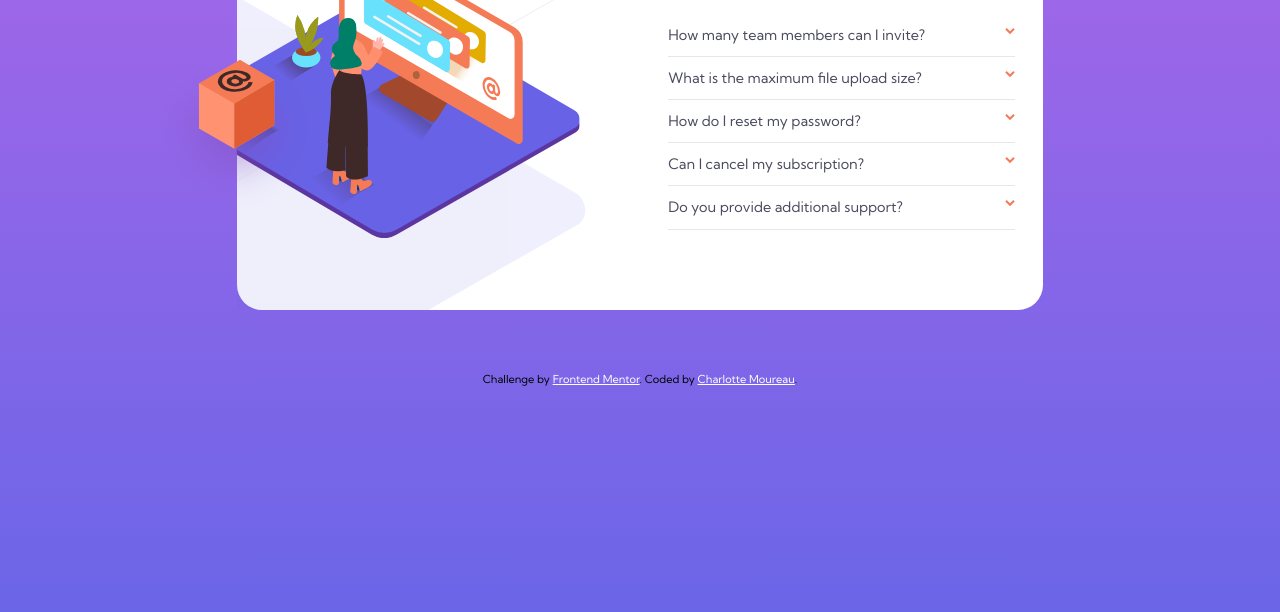
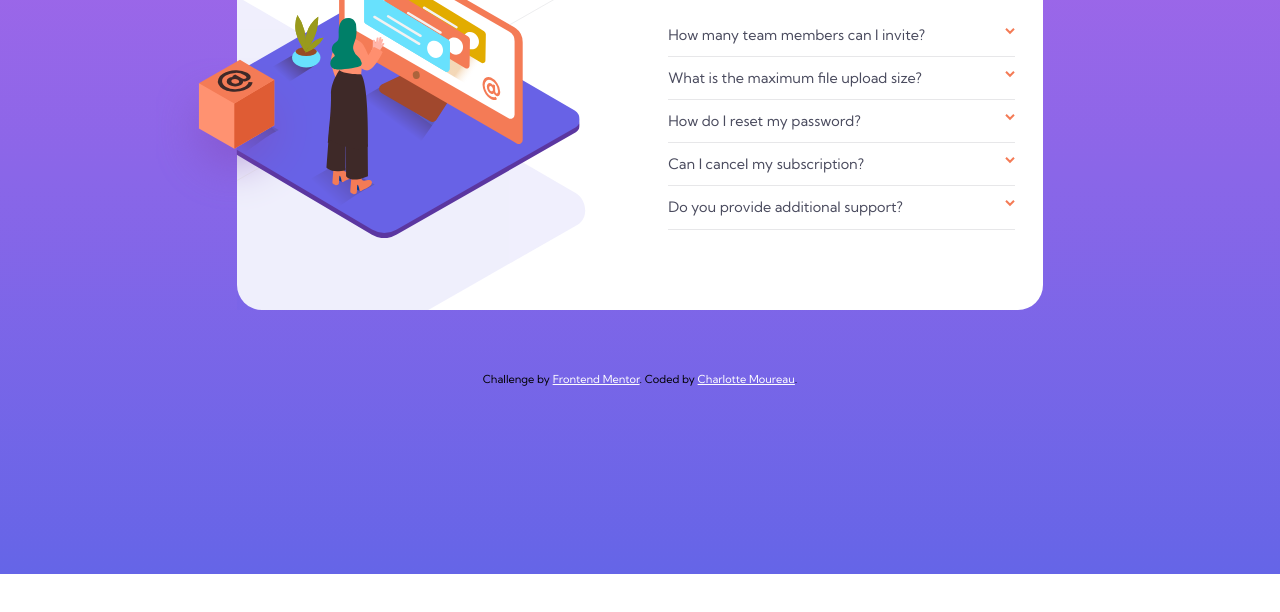
Before and after one commit to CharlotteMoureau/FAQ-accordion-card, a website: page index.html in a window 1280 px wide. Shown: the part 226-838 px from the top of the page. After the commit the page ends 800 px from the top, so only its background shows below. Drawn offline with Linux system fonts and the light colour scheme.

Commit message:
fix gradient

```diff
--- a/src/scss/_desktop.scss
+++ b/src/scss/_desktop.scss
@@ -1,5 +1,5 @@
 @media screen and (min-width: 1008px) {
-    html {
+
     body {
         margin-top: 9%;
 
@@ -72,4 +72,3 @@
         }
     }
 }
-}
--- a/src/scss/_mobile.scss
+++ b/src/scss/_mobile.scss
@@ -3,9 +3,9 @@
 body {
     font-family: 'Kumbh Sans', sans-serif;
     font-size: 12px;
-    background-image: linear-gradient($primary-gradient-1, $primary-gradient-2);
-    height: 100vh;
-    overflow: hidden;
+    background: linear-gradient($primary-gradient-1, $primary-gradient-2);
+    background-attachment: fixed;
+    background-repeat: no-repeat;
 
     main {
         .container {
```
Also changed, not shown: src/css/style.css, 1 other file. Lines whose indentation alone changed are shown as unchanged.
